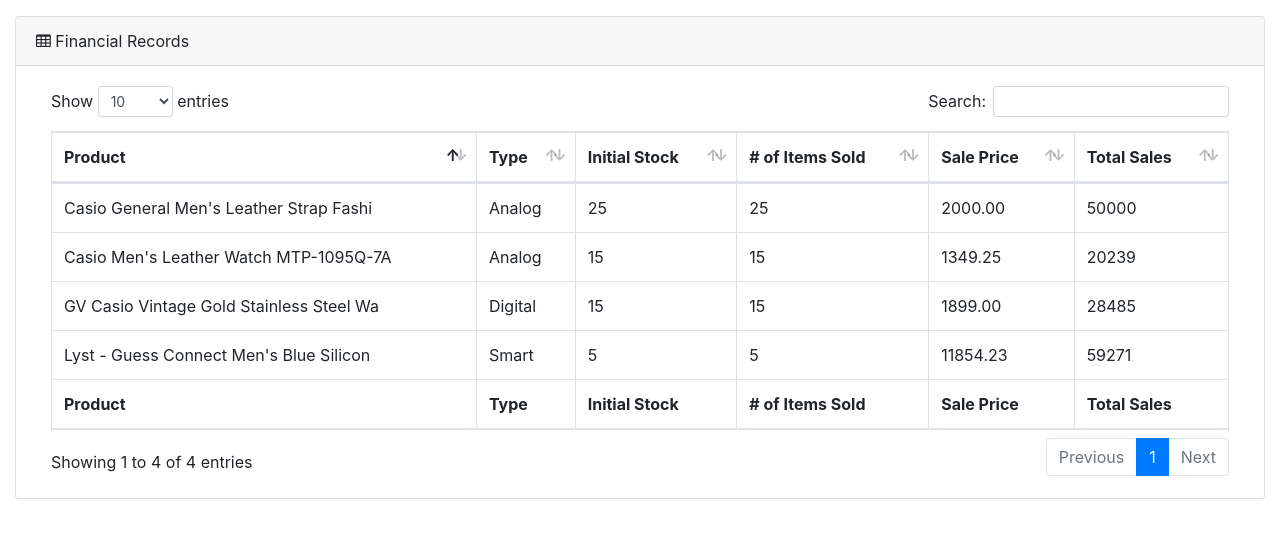
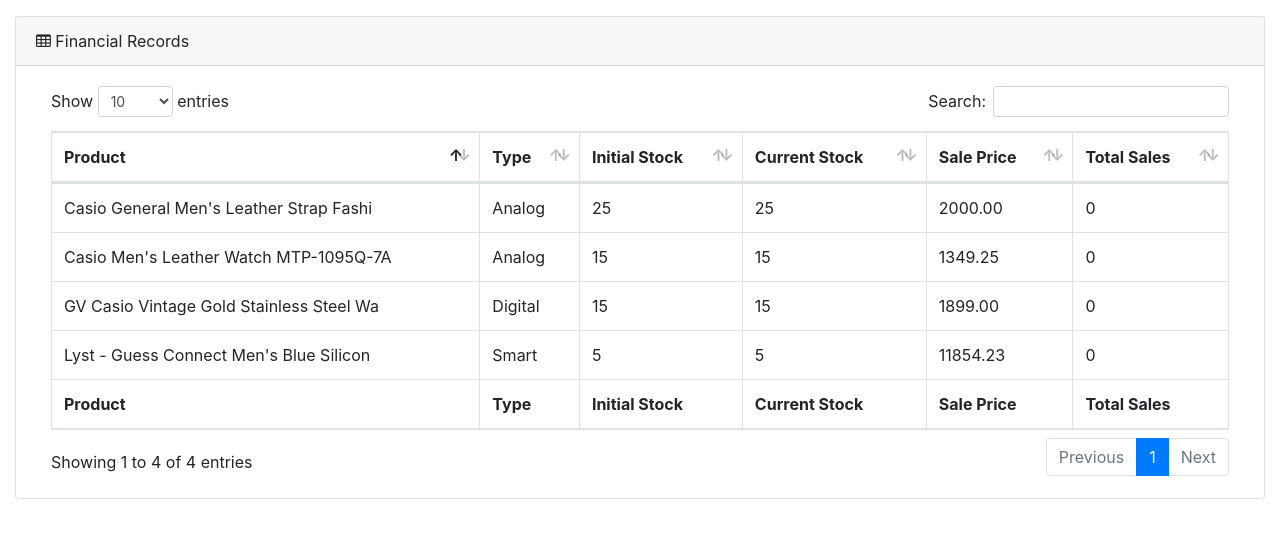
Before and after one commit to denricklaborada/SECPROG-MP, a Django app: page /acctman/ in a window 1280 px wide. Shown: the top 538 px of the page. Run offline with Django 3.2, Linux system fonts and the light colour scheme; data comes from the database, SQL or seed files in the repository; some libraries are stand-ins or nearby versions.

Commit message:
acctman edits

```diff
--- a/aionwristwatches/ecommerce/templates/ecommerce/acctman.html
+++ b/aionwristwatches/ecommerce/templates/ecommerce/acctman.html
@@ -22,7 +22,7 @@
                   <th>Product</th>
                   <th>Type</th>
                   <th>Initial Stock</th>
-                  <th># of Items Sold</th>
+                  <th>Current Stock</th>
                   <th>Sale Price</th>
                   <th>Total Sales</th>
                 </tr>
@@ -32,7 +32,7 @@
                   <th>Product</th>
                   <th>Type</th>
                   <th>Initial Stock</th>
-                  <th># of Items Sold</th>
+                  <th>Current Stock</th>
                   <th>Sale Price</th>
                   <th>Total Sales</th>
                 </tr>
@@ -46,7 +46,7 @@
                   <td>{{ product.initialstock }}</td>
                   <td>{{ product.quantity }}</td>
                   <td>{{ product.price }}</td>
-                  <td>{% widthratio product.price 1 product.quantity %}</td>
+                  <td>{% widthratio product.price 1 product_diff %}</td>
                 </tr>
                   {% endfor %}
               </tbody>
--- a/aionwristwatches/ecommerce/views.py
+++ b/aionwristwatches/ecommerce/views.py
@@ -33,8 +33,12 @@ def index(request):
 
 def acctman(request):
     product_list = Product.objects.all()
+    prod = Product.objects.get(pk=1)
+    product_diff = prod.initialstock - prod.quantity
     context = {
+        'prod': prod,
         'product_list': product_list,
+        'product_diff': product_diff,
 	}
     return render(request, 'ecommerce/acctman.html', context)
 
```
